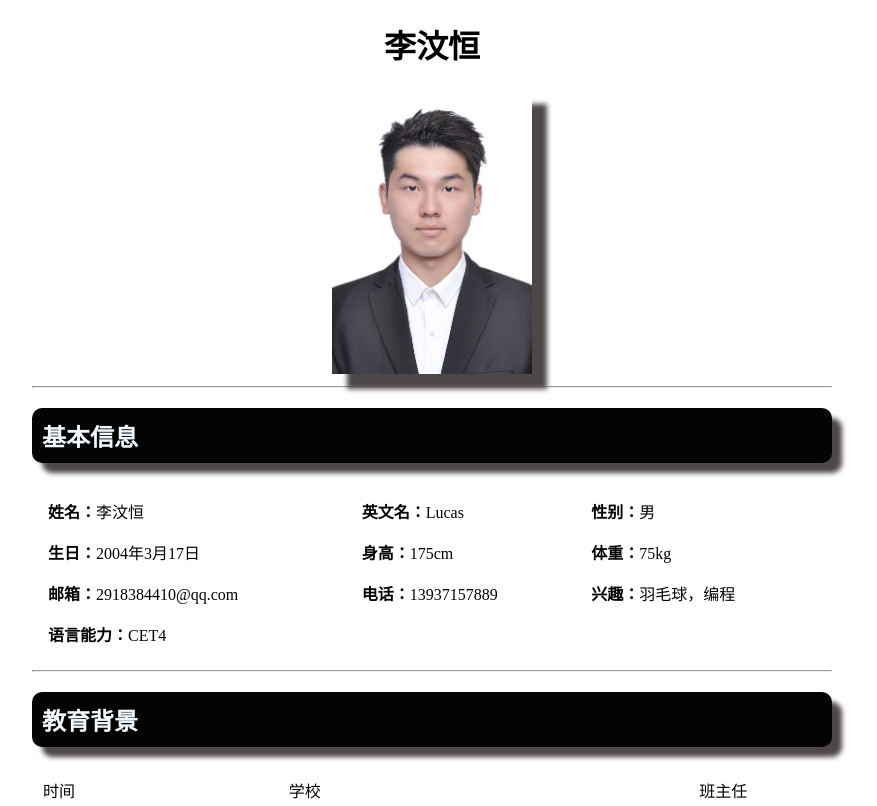
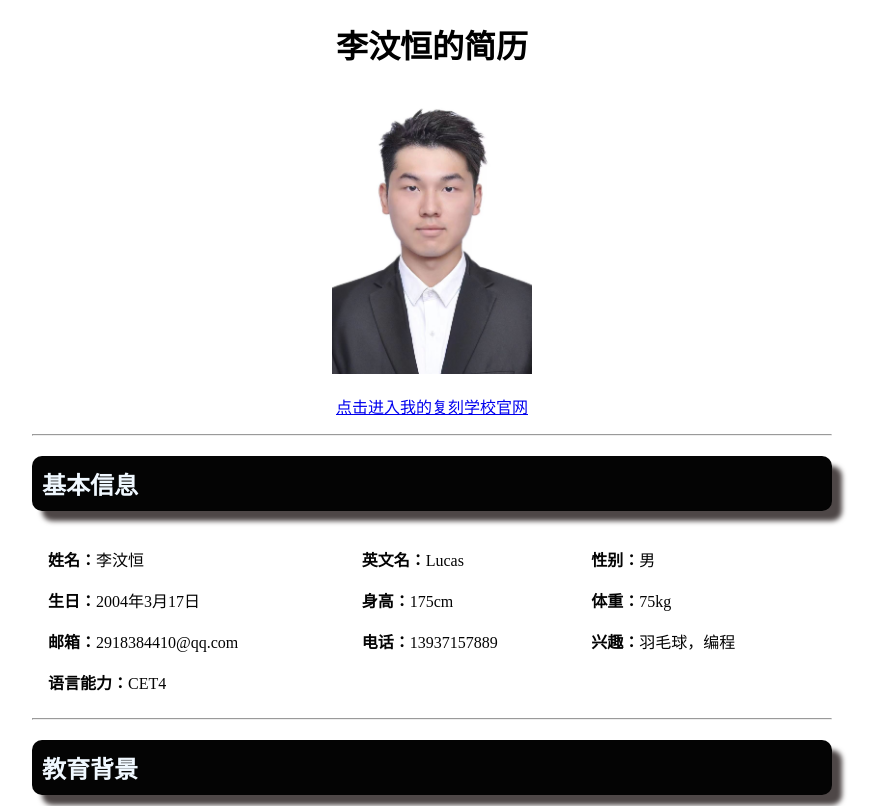
Before and after one commit to Lucas2918384410/Lucas2918384410.github.io, a plain HTML site: page index.html in a window 1280 px wide. Shown: the top 806 px of the page, without its empty margins (208-1085 px from the left). Drawn offline with Linux system fonts and the light colour scheme.

Commit message:
Update index.html

```diff
--- a/index.html
+++ b/index.html
@@ -4,6 +4,10 @@
     <meta charset="UTF-8">
     <title>李汶恒的简历</title>
     <style>
+        html,body{
+            padding: 0;
+            margin: 0;
+        }
         h1{color: black; font-family:Georgia, 'Times New Roman', Times, serif}
         h2{background-color: rgb(4, 4, 4);}
         h2{
@@ -29,8 +33,9 @@
 <body>
     <div class="container">
     <center>
-<h1 id="">李汶恒</h1>
-<img src="图片.jpg" alt="" width="200px">
+    <h1 id="">李汶恒的简历</h1>
+    <p><img src="图片.jpg" alt="" width="200px"></p>
+    <p><a href="schoolweb.html">点击进入我的复刻学校官网</a></p>
     </center>
     <hr>
     <h2>基本信息</h2>
```
Lines whose indentation alone changed are shown as unchanged.
